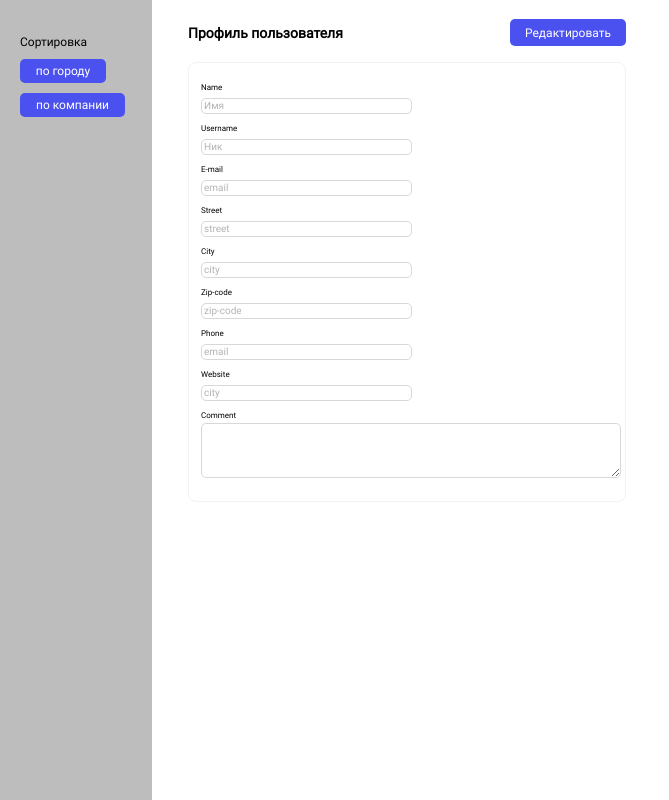
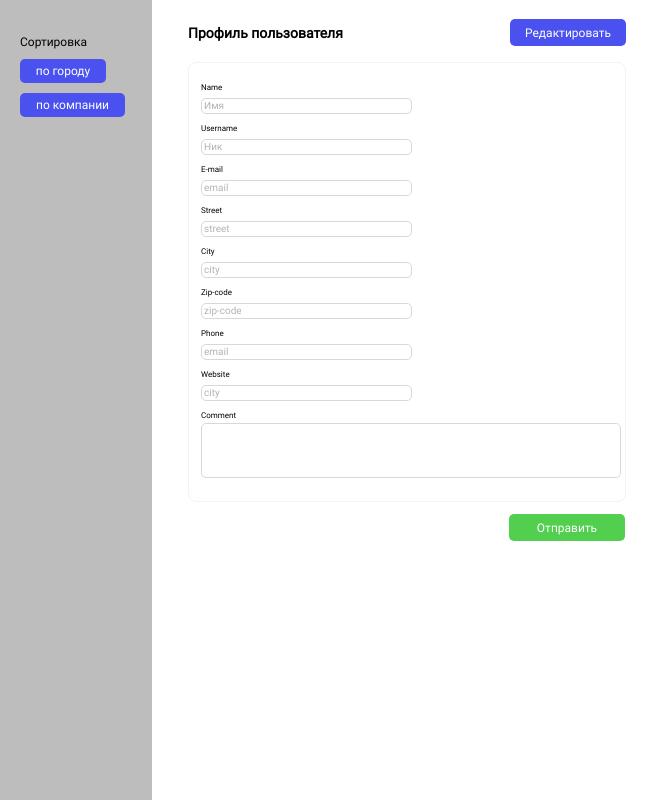
Before and after one commit to arklit/rooxtest, a React (Create React App) app: page /users/1 in a window 1280 px wide. Shown: the whole page, without its empty margins (0-669 px from the left). Built offline with nearby package versions, Linux system fonts and the light colour scheme; no server answers.

Commit message:
add submit button

```diff
--- a/src/components/Profile/Profile.tsx
+++ b/src/components/Profile/Profile.tsx
@@ -3,9 +3,7 @@ import React, { useReducer } from "react";
 import axios from "axios";
 import { IUser } from "../../types/types";
 import { useParams } from 'react-router-dom'
-type ProfileParams = {
-  id: string;
-}
+import { ProfileParams } from '../../types/types'
   function Profile() {
   const [user, setUser] = React.useState<IUser | null>(null)
   const params = useParams<ProfileParams>()
@@ -22,6 +20,7 @@ type ProfileParams = {
   React.useEffect(() => {
     getUser()
   }, [])
+
   return(
     <div className="profile">
       <div className="profile__header">
@@ -106,6 +105,7 @@ type ProfileParams = {
           <textarea className="profile__input profile__comment"
           id="comment"/>
         </div>
+        <button className="profile__button profile__submit" type="submit">Отправить</button>
       </form>
     </div>
   )
--- a/src/components/Profile/_profile.scss
+++ b/src/components/Profile/_profile.scss
@@ -27,6 +27,7 @@
     border: 1px solid #F3F3F3;
     box-sizing: border-box;
     border-radius: 8px;
+    position: relative;
   }
   &__item {
     margin-top: 10px;
@@ -45,6 +46,7 @@
     width: 211px;
     font-size: 10px;
     line-height: 12px;
+
     &::placeholder {
       font-size: 10px;
       line-height: 12px;
@@ -54,5 +56,12 @@
   &__comment {
     width: 420px;
     height: 55px;
+    resize: none;
+  }
+  &__submit {
+    background-color: #52CF4F;
+    position: absolute;
+    bottom: -40px;
+    right: 0;
   }
 }
--- a/src/types/types.tsx
+++ b/src/types/types.tsx
@@ -16,3 +16,6 @@ export interface IUser {
   website: string;
   company: ICompany;
 }
+export type ProfileParams = {
+  id: string;
+}
```
